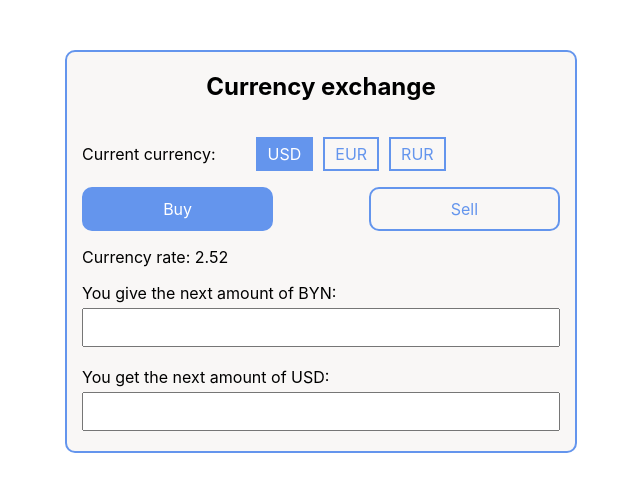
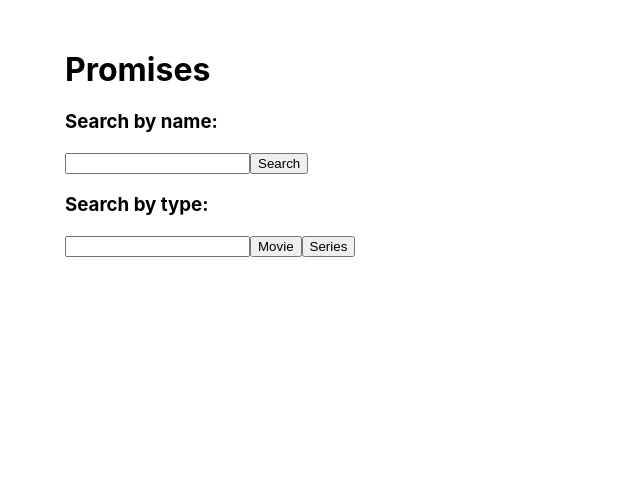
Before and after one commit to SergBobrov/nativejs_advanced, a React (Create React App) app: page / in a window 1280 px wide. Shown: the top 492 px of the page, without its empty margins (319-959 px from the left). Built offline with nearby package versions, Linux system fonts and the light colour scheme.

Commit message:
refactoring

```diff
--- a/src/App.tsx
+++ b/src/App.tsx
@@ -8,8 +8,8 @@ import Lesson4 from './lessons/lesson4/Lesson4';
 function App() {
   return (
     <div className="container">
-      <Lesson1 />
-      {/*<Lesson3 />*/}
+      {/*<Lesson1 />*/}
+      <Lesson3 />
       {/*<Lesson4 />*/}
     </div>
   );
--- a/src/lessons/lesson2/lesson2.ts
+++ b/src/lessons/lesson2/lesson2.ts
@@ -23,6 +23,8 @@ console.log('lesson 2');
 
 // Task 01
 // Реализовать функцию sum которая суммирует 2 числа следующим образом sum(3)(6) === 9
+
+
 
 // Task 02
 // Реализовать функцию makeCounter которая работает следующим образом:
```
